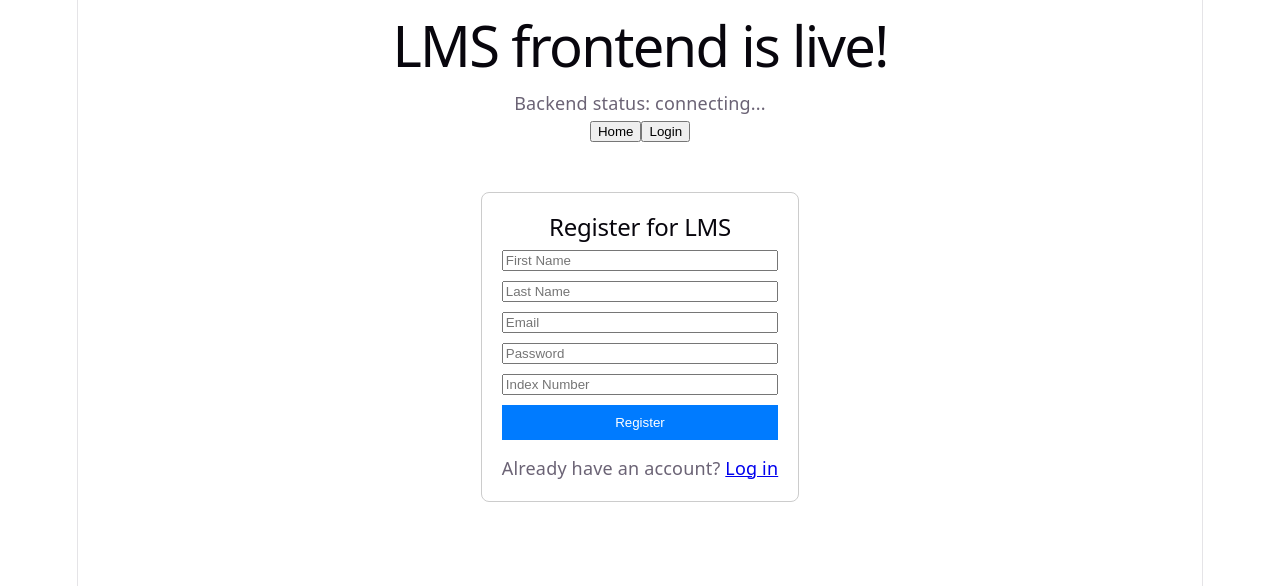
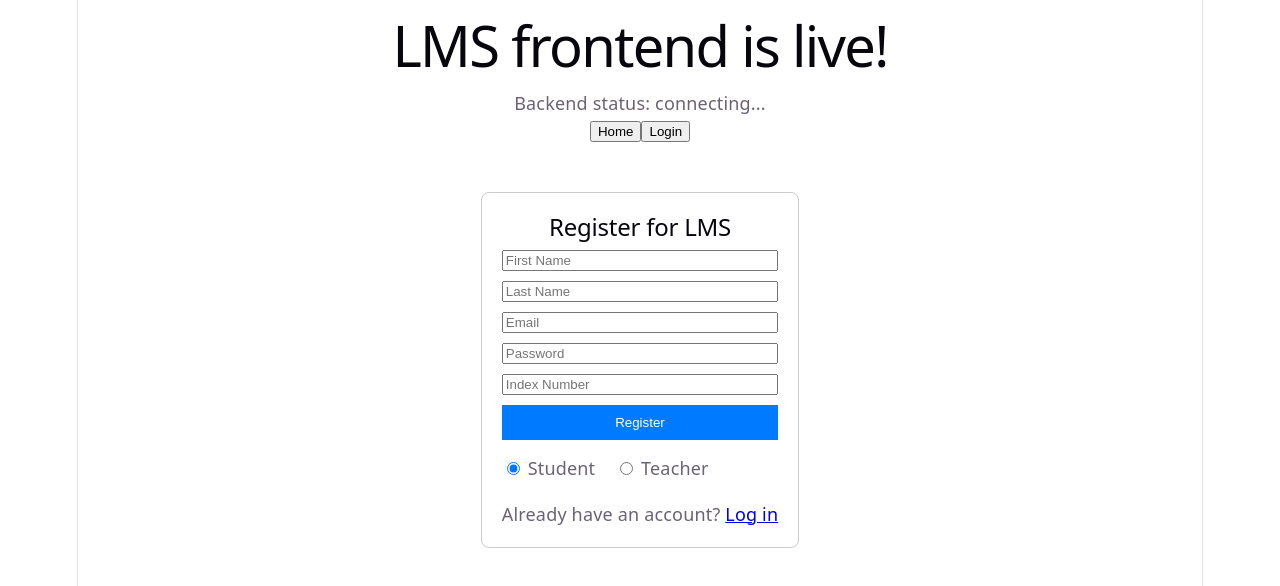
Before and after one commit to dace00/LMS-app, a React (Vite) app in the folder frontend/: page /register in a window 1280 px wide. Shown: the top 586 px of the page. Built offline with nearby package versions, Linux system fonts and the light colour scheme.

Commit message:
fixed role selection while registering and also changed design a little for teacher dash

```diff
--- a/frontend/src/pages/register.jsx
+++ b/frontend/src/pages/register.jsx
@@ -9,7 +9,8 @@ function Register() {
         email: "",
         password: "",
         index_number: "",
-        phone_number: null
+        role: "student",
+        teacher_pass: ""
     });
     const [error, setError] = useState("");
     const navigate = useNavigate();
@@ -20,7 +21,7 @@ function Register() {
     const handleRegister = async (e) => {
         e.preventDefault();
         try {
-            await API.post('route/auth/register', forms);
+            await API.post('/register', forms);
             alert("Registered successfully!");
             navigate("/login");
         }
@@ -39,6 +40,29 @@ function Register() {
                 <input type="password" name="password" placeholder="Password" onChange={handleChange} required />
                 <input type="text" name="index_number" placeholder="Index Number" onChange={handleChange} required />
                 <button type="submit" style={{ padding: '10px', background: '#007bff', color: 'white', border: 'none', cursor: 'pointer' }}>Register</button>
+                <div style={{ display: 'flex', gap: '20px', margin: '5px 0' }}>
+                    <label>
+                        <input
+                            type="radio"
+                            name="role"
+                            value="student"
+                            checked={forms.role === "student"}
+                            onChange={handleChange}
+                        /> Student
+                    </label>
+                    <label>
+                        <input
+                            type="radio"
+                            name="role"
+                            value="teacher"
+                            checked={forms.role === "teacher"}
+                            onChange={handleChange}
+                        /> Teacher
+                    </label>
+                </div>
+                {forms.role === "teacher" && (
+                    <input type="password" name="teacher_pass" placeholder="Enter passcode for teachers" onChange={handleChange} required />
+                )}
             </form>
             <p style={{ marginTop: '15px' }}>Already have an account? <Link to="/login">Log in</Link></p>
         </div>
--- a/frontend/src/pages/teacherDash.jsx
+++ b/frontend/src/pages/teacherDash.jsx
@@ -10,6 +10,7 @@ function Teacher_dash (req, res, next)  {
     const [file, setFile] = useState(null);
     const [error, setError] = useState('');
     const [message, setMessage] = useState('');
+    const [isEdit, setIsEdit] = useState(false);
 
     useEffect(() => {
         if (!token) {
@@ -81,8 +82,9 @@ function Teacher_dash (req, res, next)  {
     return (
         <div style={{ padding: '30px', maxWidth: '500px', margin: 'auto' }}>
             <h1>{message}</h1>
-            <h2>Create a New Course</h2>
+            <button onClick={() => setIsEdit(!isEdit) }>{isEdit ? "close creation" : "create new course"}</button>
             {error && <p style={{ color: 'red' }}>{error}</p>}
+            {isEdit && (
             <form onSubmit={handleSubmit} style={{ display: 'flex', flexDirection: 'column', gap: '15px' }}>
                 <input
                     type="text"
@@ -107,6 +109,7 @@ function Teacher_dash (req, res, next)  {
                     Publish Course
                 </button>
             </form>
+                )}
         </div>
     );
 }
```
Also changed, not shown: 2 other files (tests, documents, lock files or other folders).
